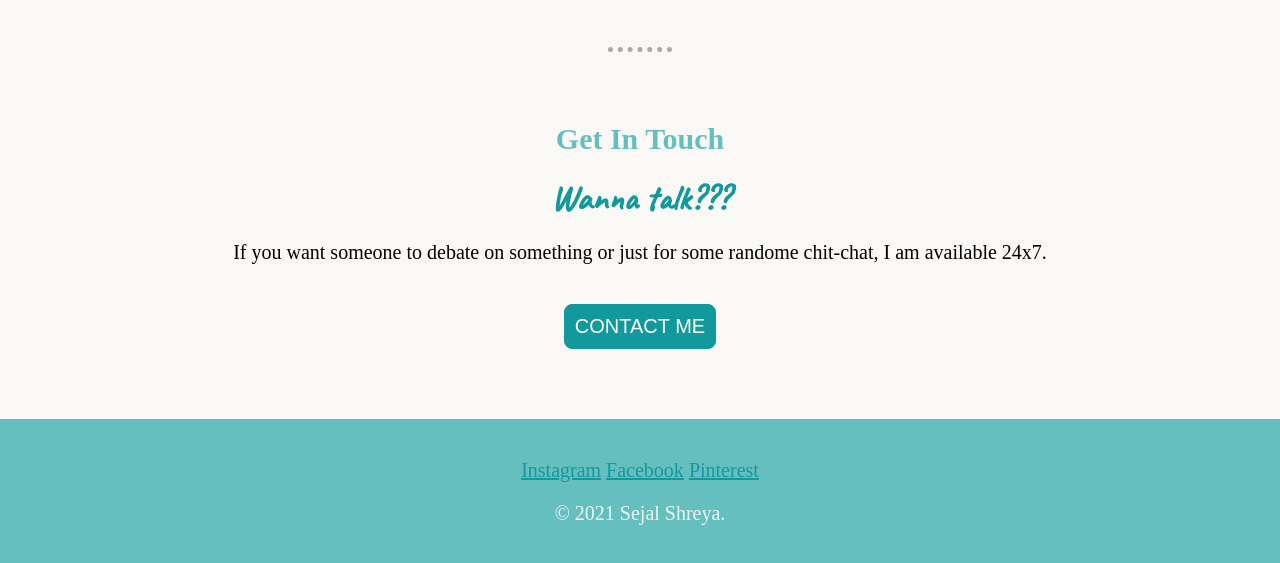
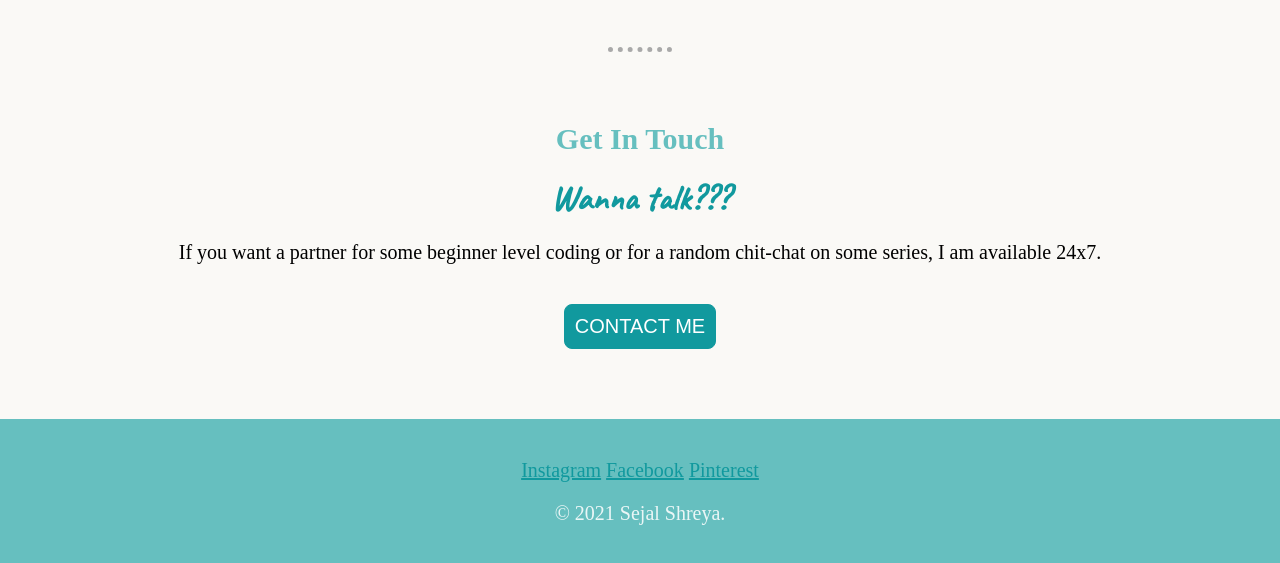
Before and after one commit to sejalshreya23/Sejal, a plain HTML site: page index.html in a window 1280 px wide. Shown: the part 1634-2197 px from the top of the page. Drawn offline with Linux system fonts and the light colour scheme; a web font is replaced by a local one.

Commit message:
Update index.html

```diff
--- a/index.html
+++ b/index.html
@@ -42,7 +42,7 @@
         <div class="contact-me">
           <h2 class="margin">Get In Touch</h2>
           <h3>Wanna talk???</h3>
-          <p>If you want someone to debate on something or just for some randome chit-chat, I am available 24x7.</p>
+          <p>If you want a partner for some beginner level coding or for a random chit-chat on some series, I am available 24x7.</p>
 
           <a class="BUTTON_GLP" href="mailto:sejalshreya23@email.com">CONTACT ME</a>
         </div>
```
